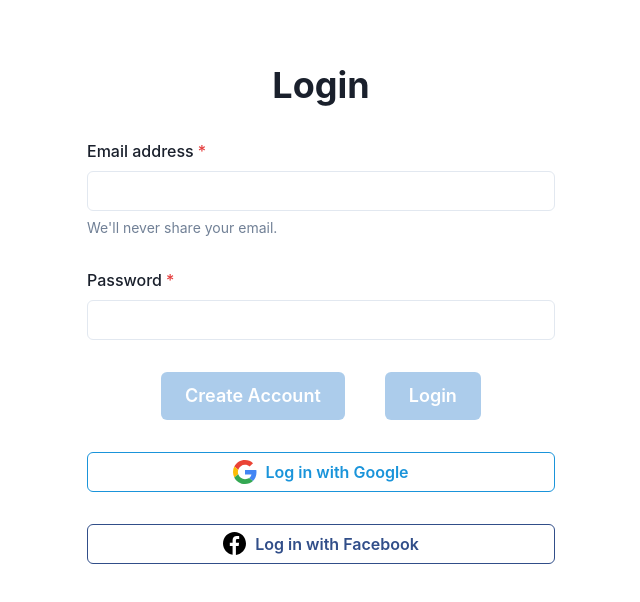
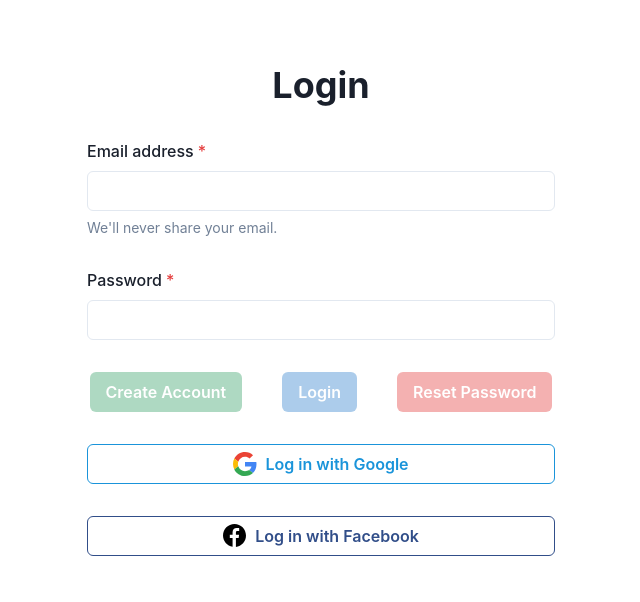
Before and after one commit to richierob62/next-redux-toolkit-apollo-chakra-formik-firebase-frontend, a Next.js app: page /login in a window 1280 px wide. Shown: the top 602 px of the page, without its empty margins (319-959 px from the left). Built offline with nearby package versions, Linux system fonts and the light colour scheme; no server answers.

Commit message:
Password reset email

```diff
--- a/pages/login.tsx
+++ b/pages/login.tsx
@@ -55,9 +55,9 @@ const Login = () => {
 
         <Stack justifyContent="center" isInline spacing={10}>
           <Button
-            size="lg"
+            size="md"
             variant="solid"
-            colorScheme="blue"
+            colorScheme="green"
             isDisabled={isDisabled}
             onClick={async () => {
               await firebase
@@ -82,7 +82,7 @@ const Login = () => {
           </Button>
 
           <Button
-            size="lg"
+            size="md"
             variant="solid"
             colorScheme="blue"
             isDisabled={isDisabled}
@@ -107,6 +107,41 @@ const Login = () => {
           >
             Login
           </Button>
+
+          <Button
+            size="md"
+            variant="solid"
+            colorScheme="red"
+            isDisabled={!email}
+            onClick={async () => {
+              await firebase
+                .auth()
+                .sendPasswordResetEmail(email)
+                .then(() => {
+                  toast({
+                    title: 'Email Sent',
+                    description: 'Check your email for a password reset link',
+                    status: 'info',
+                    duration: 6000,
+                    isClosable: true,
+                  });
+
+                  // window.location.href = '/';
+                })
+                .catch((err) => {
+                  const { message } = err;
+                  toast({
+                    title: 'An error occurred',
+                    description: message,
+                    status: 'error',
+                    duration: 6000,
+                    isClosable: true,
+                  });
+                });
+            }}
+          >
+            Reset Password
+          </Button>
         </Stack>
         <GoogleSignInButton />
         <FacebookSignInButton />
```
